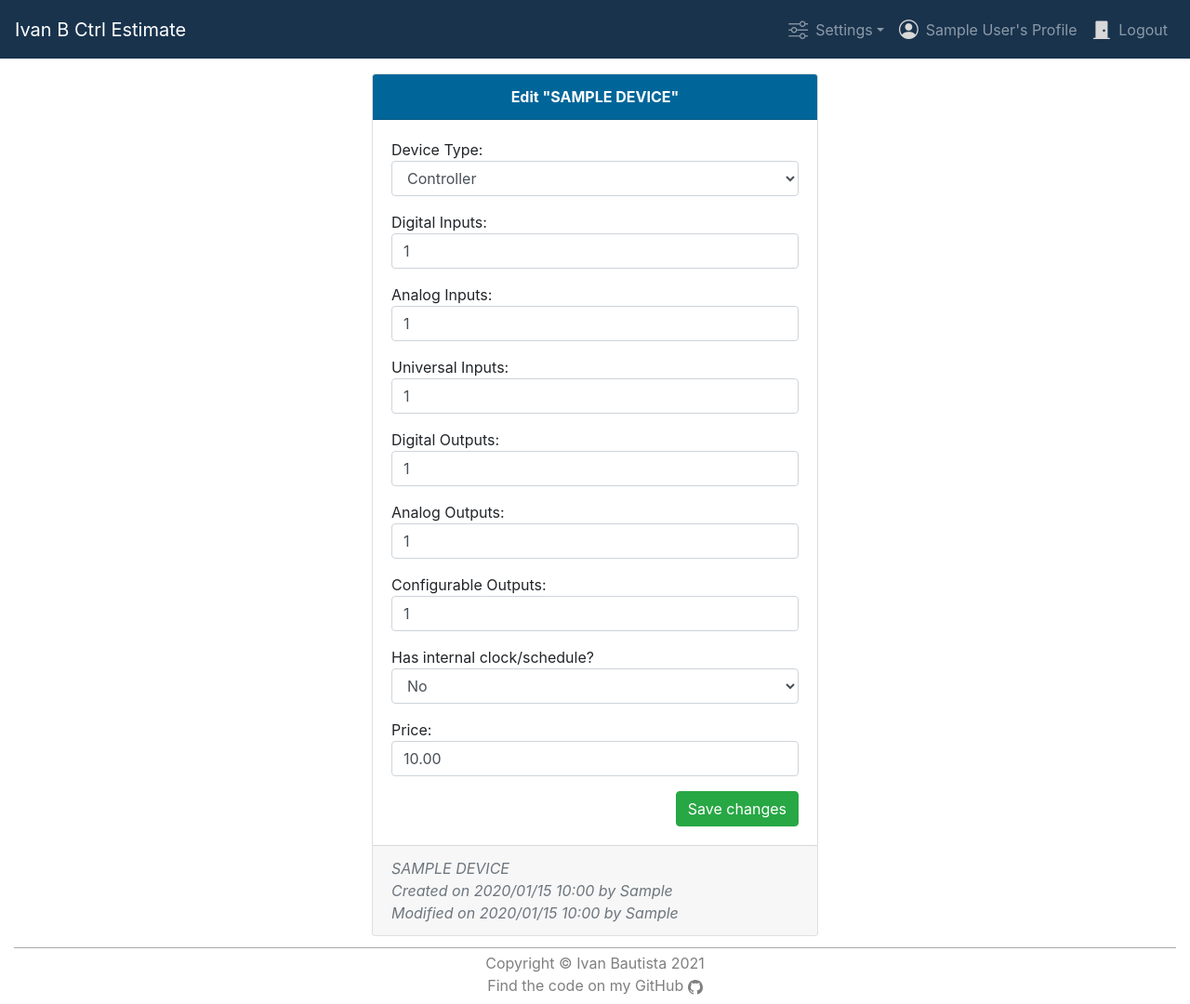
After one commit to ivanbaug/dc-ctrls, a Flask app: page /edit-device/1 in a window 1280 px wide. The commit adds this page. Shown: the whole page at 93% size. Run offline with Flask 2, Linux system fonts and the light colour scheme; a user stored in the database is signed in; tables that the repository leaves empty hold one stand-in row (values such as "Sample post"); parts of the project's set-up code (start-up, migrations or seed data) failed here and were passed over; some libraries are stand-ins or nearby versions.

Commit message:
add edit device functionality

```diff
--- a/project/auth.py
+++ b/project/auth.py
@@ -28,7 +28,7 @@ def login():
         # if the above check passes, then we know the user has the right credentials
         remember = login_form.remember.data
         login_user(user, remember=remember)
-        return redirect(url_for("main.profile"))
+        return redirect(url_for("main.index"))
     return render_template("login.html", form=login_form)
 
 
--- a/project/static/toggle-price.js
+++ b/project/static/toggle-price.js
@@ -1,9 +1,8 @@
 const price_switch = document.getElementById("cPriceSwitch");
-// const current_url= window.location.host ;
+
 
 price_switch.addEventListener('change', togglePriceDisplay)
 function togglePriceDisplay(){
-
   if (price_switch.checked){
     console.log('toggle price display on')
   }
--- /dev/null
+++ b/project/templates/editdevice.html
@@ -0,0 +1,66 @@
+{% extends "base.html" %}
+{% block content %}
+<!-- Edit device form -->
+<div class="d-flex justify-content-center">
+  <div class="single-cont-center flex-fill">
+    <div class="card mt-3">
+      <div class="card-header text-white text-center">
+        <strong>Edit "{{dev_name}}"</strong>
+      </div>
+      <div class="card-body">
+        <form method="POST" action="/edit-device/{{dev_id}}">
+          {{ form.csrf_token }}
+          <div class="form-group d-none">
+            {{form.name.label(class='mb-0')}}
+            {{ form.name(class='form-control', placeholder='Device Name') }}
+          </div>
+          <div class="form-group">
+            {{form.dev_type.label(class='mb-0')}}
+            {{ form.dev_type(class='form-control') }}
+          </div>
+          <div class="form-group">
+            {{form.di.label(class='mb-0')}}
+            {{ form.di(class='form-control', type='number') }}
+          </div>
+          <div class="form-group">
+            {{form.ai.label(class='mb-0')}}
+            {{ form.ai(class='form-control', type='number') }}
+          </div>
+          <div class="form-group">
+            {{form.ui.label(class='mb-0')}}
+            {{ form.ui(class='form-control', type='number') }}
+          </div>
+          <div class="form-group">
+            {{form.do.label(class='mb-0')}}
+            {{ form.do(class='form-control', type='number') }}
+          </div>
+          <div class="form-group">
+            {{form.ao.label(class='mb-0')}}
+            {{ form.ao(class='form-control', type='number') }}
+          </div>
+          <div class="form-group">
+            {{form.co.label(class='mb-0')}}
+            {{ form.co(class='form-control', type='number') }}
+          </div>
+          <div class="form-group">
+            {{form.has_clock.label(class='mb-0')}}
+            {{form.has_clock(class='form-control') }}
+          </div>
+          <div class="form-group">
+            {{form.price.label(class='mb-0')}}
+            {{ form.price(class='form-control') }}
+          </div>
+          <div class="float-right">
+            {{ form.submit(class='btn btn-success', value='Save changes') }}
+          </div>
+        </form>
+      </div>
+      <div class="card-footer text-muted">
+        <p class="my-0"><em>{{dev_name}}</em></p>
+        <p class="my-0"><em>Created on {{created_date}} by {{created_by}}</em></p>
+        <p class="my-0"><em>Modified on {{modified_date}} by {{modified_by}}</em></p>
+      </div>
+    </div>
+  </div>
+</div>
+{% endblock %}
--- a/project/templates/managedevices.html
+++ b/project/templates/managedevices.html
@@ -49,8 +49,8 @@
         </div>
       </div>
       <div class="btn-group " role="group" aria-label="Second group">
-        <button type="button" class="btn btn-outline-success btn-sm" data-device-id="{{d.id}}" data-toggle="modal"
-          data-target="#modalEdit"><i class="bi bi-pencil mx-2"></i>Edit</button>
+        <a href="{{url_for('main.edit_device',dev_id=d.id)}}" class="btn btn-outline-success btn-sm">
+          <i class="bi bi-pencil mx-2"></i>Edit</a>
         <button type="button" class="btn btn-outline-danger btn-sm" data-device-id="{{d.id}}"
           data-device-name="{{d.name}}" data-toggle="modal" data-target="#modalDelete"> <i
             class="bi bi-trash mx-2"></i>Delete</button>
--- a/project/views.py
+++ b/project/views.py
@@ -57,6 +57,8 @@ def manage_devices():
 @login_required
 def add_device():
     new_device_form = NewDeviceForm()
+    if new_device_form.errors:
+        print(new_device_form.errors)
     # TODO:handle devices with same name
     if new_device_form.validate_on_submit():
         print("this was a post request")
@@ -76,15 +78,69 @@ def add_device():
             user_created=current_user.name,
             user_modified=current_user.name,
         )
-        print("generated new device, trying to add")
+        # print("generated new device, trying to add")
         # print('trying to create a new device')
         db.session.add(new_device)
         db.session.commit()
-        print("this should be enough, it should have committed")
+        # print("this should be enough, it should have committed")
         return redirect(url_for("main.manage_devices"))
-    print("this was a get request")
+    # print("this was a get request")
     return render_template(
         "newdevice.html", info_email=INFO_EMAIL, form=new_device_form
+    )
+
+
+@main.route("/edit-device/<int:dev_id>", methods=["GET", "POST"])
+@login_required
+def edit_device(dev_id):
+    device = Device.query.get(dev_id)
+    edit_form = NewDeviceForm(
+        name=device.name,
+        dev_type=device.dev_type,
+        di=device.di,
+        ai=device.ai,
+        ui=device.ui,
+        do=device.do,
+        ao=device.ao,
+        co=device.co,
+        has_clock=str(device.has_clock),
+        price=device.price,
+    )
+
+    if edit_form.is_submitted():
+        print("submitted")
+        print(edit_form.errors)
+
+    if edit_form.validate():
+        print("valid")
+
+    if edit_form.validate_on_submit():
+        print("Validated submission")
+        device.dev_type = edit_form.dev_type.data
+        device.di = edit_form.di.data
+        device.ai = edit_form.ai.data
+        device.ui = edit_form.ui.data
+        device.do = edit_form.do.data
+        device.ao = edit_form.ao.data
+        device.co = edit_form.co.data
+        device.has_clock = edit_form.has_clock.data
+        device.price = edit_form.price.data
+        device.user_modified = current_user.name
+        device.date_modified = datetime.now(tz=tz)
+        print("trying to commit changes")
+        db.session.commit()
+        print("Done, yay")
+        return redirect(url_for("main.manage_devices"))
+
+    return render_template(
+        "editdevice.html",
+        form=edit_form,
+        dev_id=dev_id,
+        dev_name=device.name.upper(),
+        created_date=device.date_created.strftime("%Y/%m/%d %H:%M"),
+        created_by=device.user_created,
+        modified_date=device.date_modified.strftime("%Y/%m/%d %H:%M"),
+        modified_by=device.user_modified,
     )
 
 
```
Also changed, not shown: project/static/modal-delete.js (+0 -9 lines).
